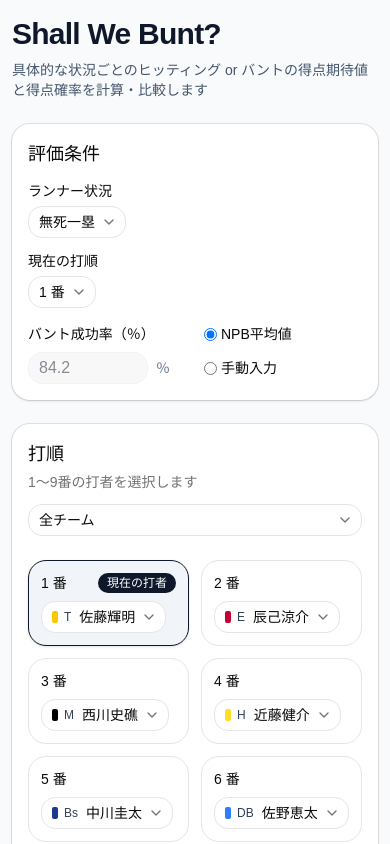
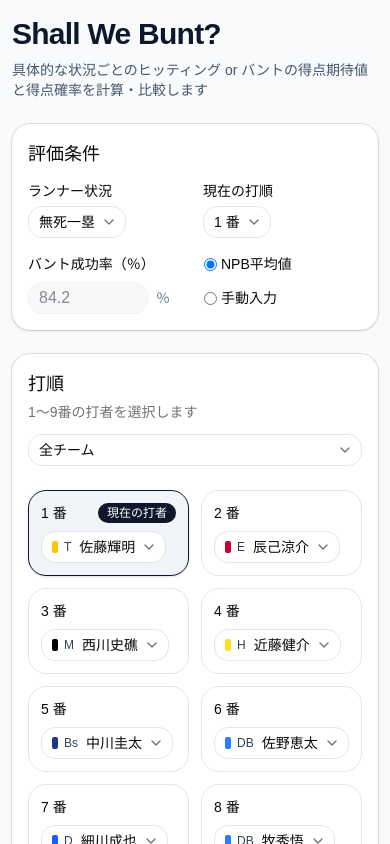
Before and after one commit to haborite/shall-we-bunt, a React (Vite) app: page / in a window 390 px wide. Shown: the top 844 px of the page. Built offline with nearby package versions, Linux system fonts and the light colour scheme.

Commit message:
Fix column setting

```diff
--- a/src/App.tsx
+++ b/src/App.tsx
@@ -303,11 +303,12 @@
 
         <div className="grid gap-6 lg:grid-cols-[1.1fr_0.9fr]">
           <div className="order-1 space-y-6 lg:order-1">
+
             <Card className="rounded-2xl shadow-sm">
               <CardHeader>
                 <CardTitle className="text-lg">評価条件</CardTitle>
               </CardHeader>
-              <CardContent className="grid grid-cols-1 gap-4 sm:grid-cols-2 xl:grid-cols-4">
+              <CardContent className="grid grid-cols-2 gap-4 sm:grid-cols-2 xl:grid-cols-4">
                 <div className="space-y-2">
                   <Label>ランナー状況</Label>
                   <Select value={selectedState} onValueChange={setSelectedState}>
```
